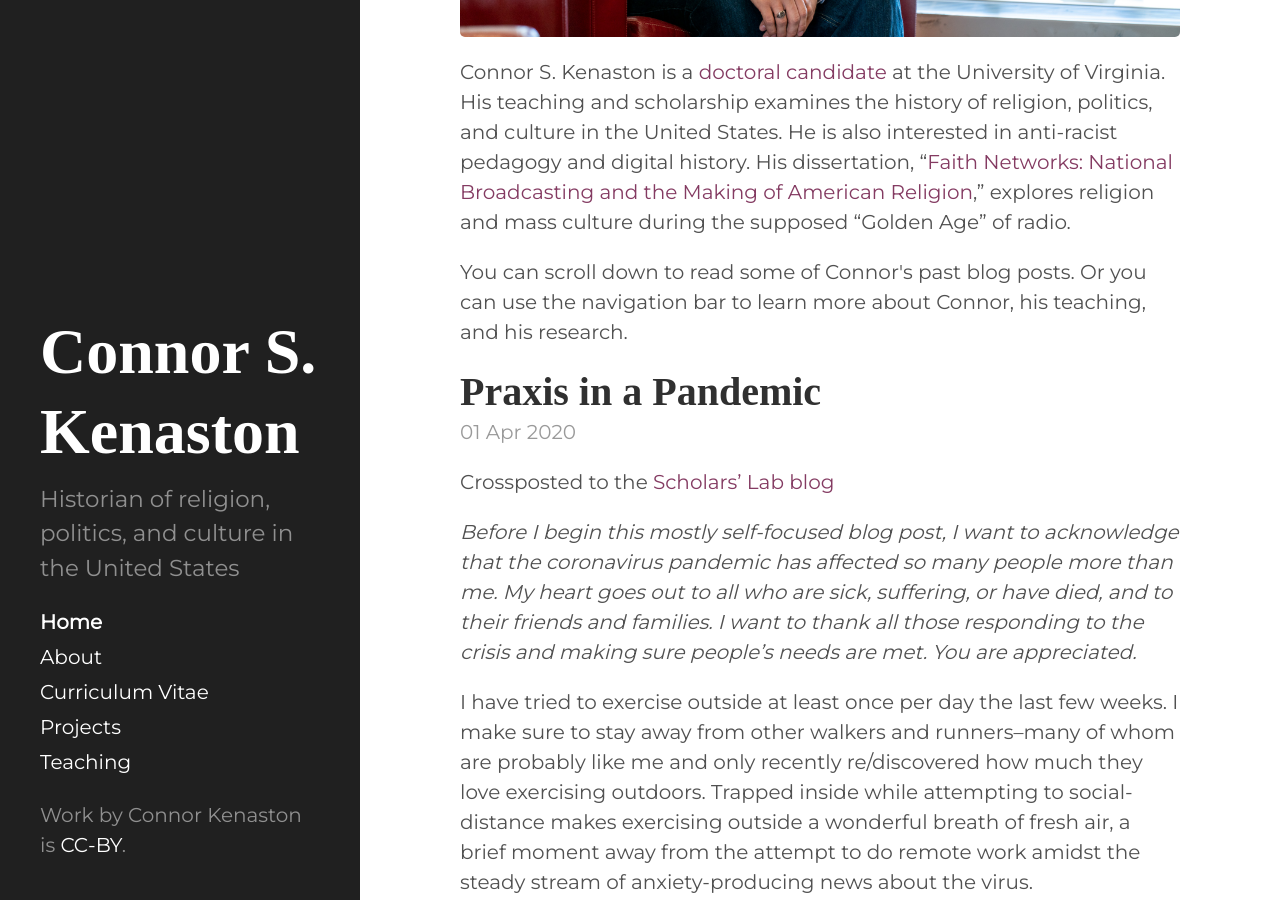
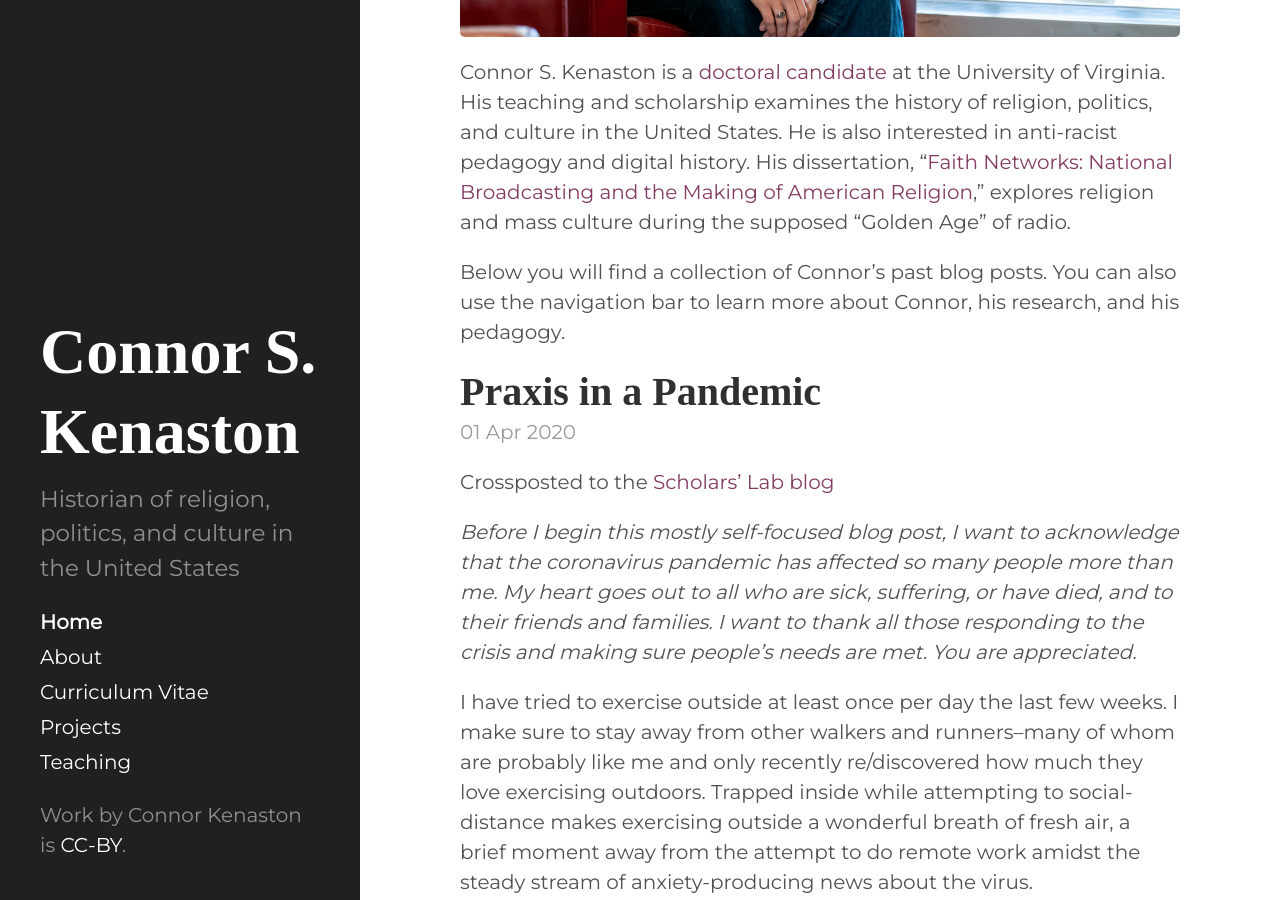
Before and after one commit to ckenaston/ckenaston.github.io, a Jekyll site: the page built from index.html, in a window 1280 px wide and 900 px high, scrolled down 523 px. Built offline with Jekyll 4.4.1, drawn with Linux system fonts in a browser that asks for light colours; some web fonts are replaced; the list of posts is cut into pages by our own code.

```diff
--- a/index.html
+++ b/index.html
@@ -10,7 +10,7 @@
     His dissertation, “<a href="projects.html">Faith Networks: National Broadcasting and the Making of American Religion</a>,” explores religion and mass culture
     during the supposed “Golden Age” of radio.</p>
 
-    <p>You can scroll down to read some of Connor's past blog posts. Or you can use the navigation bar to learn more about Connor, his teaching, and his research.</p>
+    <p>Below you will find a collection of Connor’s past blog posts. You can also use the navigation bar to learn more about Connor, his research, and his pedagogy.</p>
 
     <div class="posts">
       {% for post in paginator.posts %}
```
Also changed, not shown: pages/about.md (+2 -2 lines), 4 other files.
